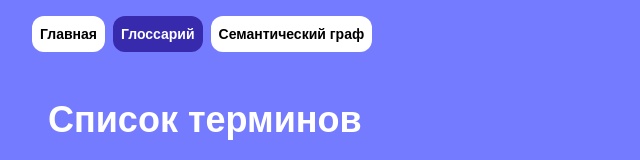
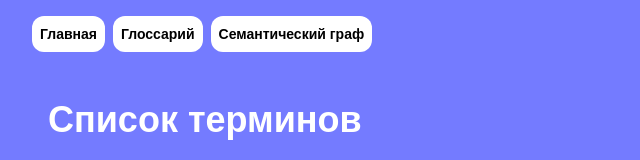
Before and after one commit to skoptenco/glossary-frontend-next, a Next.js app: page /terms in a window 1280 px wide. Shown: the top 160 px of the page, without its empty margins (0-640 px from the left). Built offline with nearby package versions, Linux system fonts and the light colour scheme; no server answers.

Commit message:
feat: - added mdx to terms pages - replaced header with server component

```diff
--- a/app/terms/[keyword]/page.tsx
+++ b/app/terms/[keyword]/page.tsx
@@ -1,7 +1,10 @@
+"use server"
 import {getApi} from "@/shared/api";
 import {PageTitle} from "@/shared/ui/pageTitle";
 import {PageWrapper} from "@/shared/ui/pageWrapper";
 import {Metadata} from "next";
+import Link from "next/dist/client/link";
+import {MDXRemote} from "next-mdx-remote/rsc";
 
 export async function generateMetadata({params}: { params: { keyword: string } }): Promise<Metadata> {
     const {keyword} = await params;
@@ -26,9 +29,7 @@ export async function generateMetadata({params}: { params: { keyword: string } }
 
 const renderText = (text: string) => {
     return (
-        <>
-            {text.split("\n").map(el => (<p key={el}>{el}</p>))}
-        </>
+        <MDXRemote source={text} />
     )
 }
 
@@ -47,6 +48,7 @@ export default async function Page({params}: { params: Promise<{ keyword: string
 
     return (
         <PageWrapper>
+            <Link href="/terms">К списку</Link>
             <PageTitle>{term.title}</PageTitle>
             {renderText(term.full_description)}
         </PageWrapper>
--- a/entities/term/ui/TermCard/TermCard.tsx
+++ b/entities/term/ui/TermCard/TermCard.tsx
@@ -10,12 +10,13 @@ const TermCard: FC<TermCardProps> = props => {
     const { term } = props;
 
     return (
-        <div
-            className="h-80 bg-white rounded-2xl flex flex-col gap-2 py-3 px-2"
+        <a
+            className="h-80 bg-white rounded-2xl flex flex-col gap-2 py-3 px-2 cursor-pointer"
+            href={`/terms/${term.keyword}`}
         >
             <h3 className="text-lg font-medium">{term.title}</h3>
             <p style={{ color: "#3B3B3B80" }} className="text-sm font-normal">{term.description}</p>
-        </div>
+        </a>
     )
 };
 
--- /dev/null
+++ b/middleware.ts
@@ -0,0 +1,13 @@
+import { NextResponse } from 'next/server'
+import type { NextRequest } from 'next/server'
+
+export function middleware(request: NextRequest) {
+    const headers = new Headers(request.headers);
+    headers.set("x-current-path", request.nextUrl.pathname);
+    return NextResponse.next({ headers });
+}
+
+
+export const config = {
+    matcher: ['/((?!api|_next/static|_next/image|favicon.ico).*)',],
+};
--- a/next.config.ts
+++ b/next.config.ts
@@ -1,8 +1,11 @@
 import type { NextConfig } from "next";
+import createMDX from '@next/mdx'
 
 const nextConfig: NextConfig = {
     output: "standalone"
   /* config options here */
 };
 
-export default nextConfig;
+const withMDX = createMDX({})
+
+export default withMDX(nextConfig);
--- /dev/null
+++ b/shared/ui/activeLink/activeLink.tsx
@@ -0,0 +1,25 @@
+import clsx from "clsx";
+import Link from "next/dist/client/link";
+import {ReactNode} from "react";
+
+interface ActiveLinkProps {
+    href: string;
+    active: boolean;
+    children?: ReactNode;
+}
+
+export default function ActiveLink(props: ActiveLinkProps) {
+    const {active, children, ...restProps} = props;
+
+    return (
+        <Link
+            className={clsx(
+                "appearance-none border-none outline-none p-2 rounded-xl  text-sm font-semibold hover:bg-indigo-800 hover:text-white",
+                active ? "bg-indigo-800 text-white" : "bg-white text-black",
+            )}
+            {...restProps}
+        >
+            {children}
+        </Link>
+    );
+};
--- /dev/null
+++ b/shared/ui/activeLink/index.ts
@@ -0,0 +1 @@
+export {default as ActiveLink} from './activeLink';
--- a/widgets/header/header.tsx
+++ b/widgets/header/header.tsx
@@ -1,6 +1,6 @@
-"use client"
-import {ActiveButton} from "@/shared/ui/activeButton";
-import {usePathname, useRouter} from "next/navigation";
+"use server"
+import {headers} from "next/headers";
+import {ActiveLink} from "@/shared/ui/activeLink";
 
 const links = [
     {label: "Главная", href: "/"},
@@ -8,26 +8,28 @@ const links = [
     {label: "Семантический граф", href: "/graph"}
 ];
 
-export default function Header() {
-
-    const router = useRouter();
-    const pathname = usePathname();
-
-    const handleButtonClick = (href: string) => {
-        router.push(href);
-    }
+export default async function Header() {
+    const headerList = await headers();
+    const pathname = headerList.get("x-current-path");
 
     return (
         <div className="flex flex-row justify-between items-center py-4">
             <div className="flex flex-row items-center gap-2">
-                {links.map(({label, href}) => (
-                    <ActiveButton
-                        key={href}
-                        onClick={() => handleButtonClick(href)}
-                        active={pathname === href}>
-                        {label}
-                    </ActiveButton>
-                ))}
+                {links.map(({label, href}) => {
+
+                    const isActive = () => {
+                        return pathname?.split("/")[1] === href.split("/")[1];
+                    }
+
+                    return (
+                        <ActiveLink
+                            key={href}
+                            href={href}
+                            active={isActive()}>
+                            {label}
+                        </ActiveLink>
+                    );
+                })}
             </div>
         </div>
     )
```
Also changed, not shown: package.json (+8 -3 lines), 1 other file (tests, documents, lock files or other folders).
